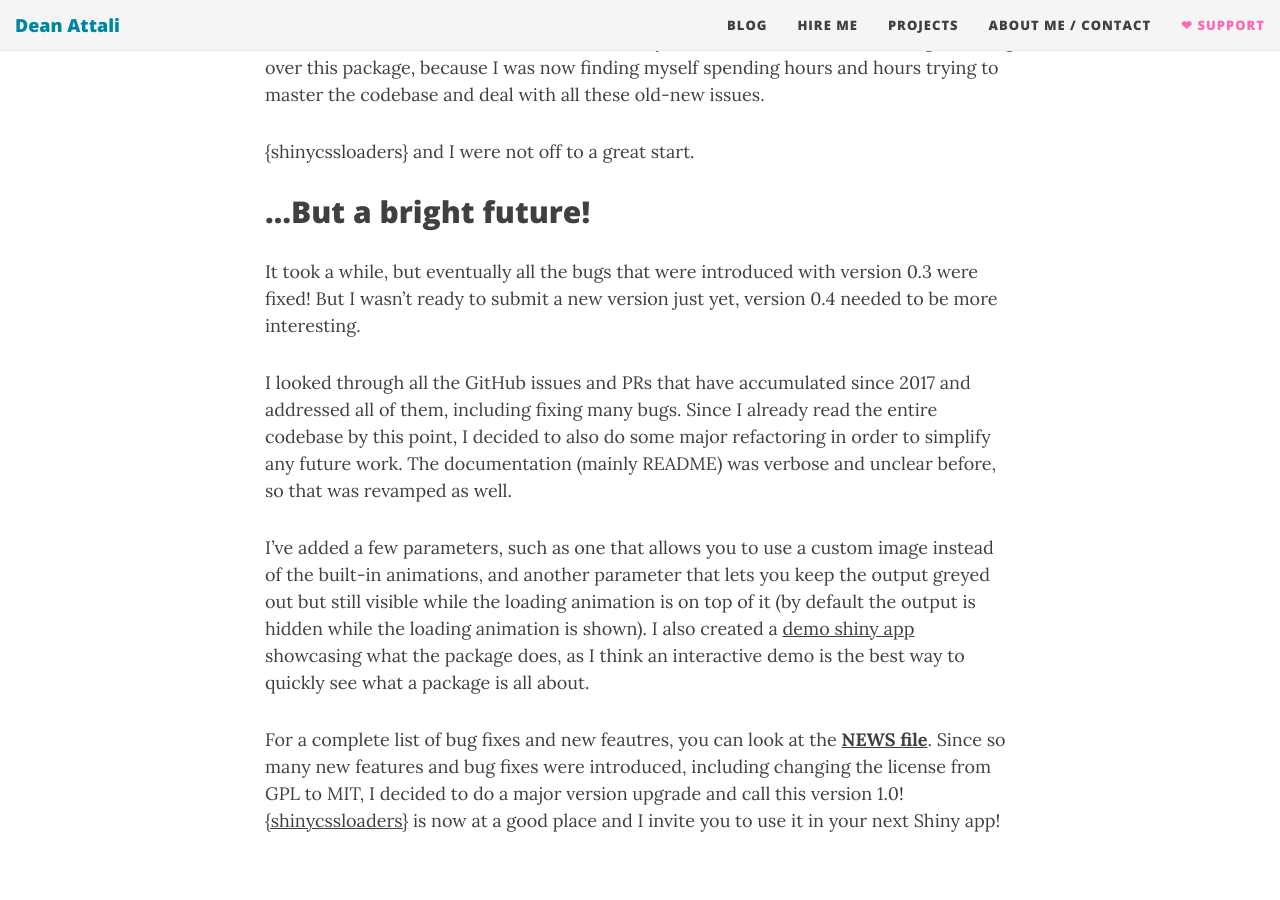
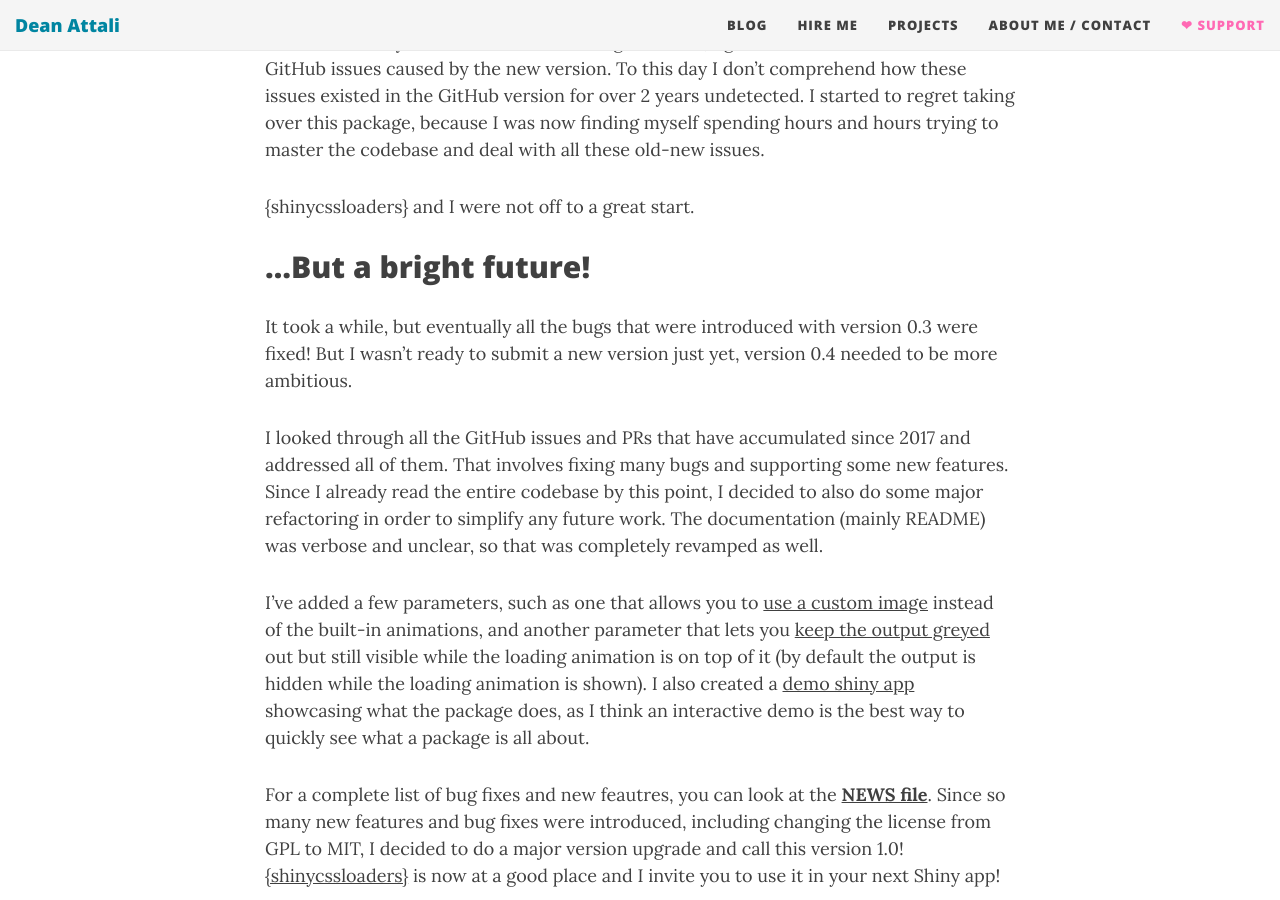
Before and after one commit to daattali/daattali.github.io, a Jekyll site: the page built from notblog/2020-08-04-shinycssloaders-v1.0.md, in a window 1280 px wide and 900 px high, scrolled down 2360 px. Built offline with Jekyll 4.4.1, drawn with Linux system fonts in a browser that asks for light colours; nearby versions of some CDN libraries; some of the changed text lies outside the part shown.

Commit message:
Update 2020-08-04-shinycssloaders-v1.0.md

```diff
--- a/notblog/2020-08-04-shinycssloaders-v1.0.md
+++ b/notblog/2020-08-04-shinycssloaders-v1.0.md
@@ -8,7 +8,7 @@
 gh-badge: [follow, star]
 ---
 
-The [{shinycssloaders}](https://github.com/daattali/shinycssloaders/) package is a handy little tool that lets you easily add loading animations to a Shiny output (a plot, a table, etc.) while it's recalculating.
+The [{shinycssloaders}](https://github.com/daattali/shinycssloaders/) package is a handy little tool that lets you easily add loading animations to a Shiny output (a plot, a table, etc.) while it's recalculating. It's extremely easy to use--all you need to do is wrap the output in `withSpinner()`. For example, `plotOutput("plot")` becomes `plotOutput("plot") %>% withSpinner()`.
 
 [![demo gif]({{ site.url }}/img/blog/shinycssloaders/shinycssloaders-demo-gif.gif)]({{ site.url }}/img/blog/shinycssloaders/shinycssloaders-demo-gif.gif)
 
@@ -39,10 +39,10 @@
 
 ## ...But a bright future!
 
-It took a while, but eventually all the bugs that were introduced with version 0.3 were fixed! But I wasn't ready to submit a new version just yet, version 0.4 needed to be more interesting.
+It took a while, but eventually all the bugs that were introduced with version 0.3 were fixed! But I wasn't ready to submit a new version just yet, version 0.4 needed to be more ambitious.
 
-I looked through all the GitHub issues and PRs that have accumulated since 2017 and addressed all of them, including fixing many bugs. Since I already read the entire codebase by this point, I decided to also do some major refactoring in order to simplify any future work. The documentation (mainly README) was verbose and unclear before, so that was revamped as well.
+I looked through all the GitHub issues and PRs that have accumulated since 2017 and addressed all of them. That involves fixing many bugs and supporting some new features. Since I already read the entire codebase by this point, I decided to also do some major refactoring in order to simplify any future work. The documentation (mainly README) was verbose and unclear, so that was completely revamped as well.
 
-I've added a few parameters, such as one that allows you to use a custom image instead of the built-in animations, and another parameter that lets you keep the output greyed out but still visible while the loading animation is on top of it (by default the output is hidden while the loading animation is shown). I also created a [demo shiny app](https://daattali.com/shiny/shinycssloaders-demo/) showcasing what the package does, as I think an interactive demo is the best way to quickly see what a package is all about.
+I've added a few parameters, such as one that allows you to [use a custom image](https://github.com/daattali/shinycssloaders/issues/46) instead of the built-in animations, and another parameter that lets you [keep the output greyed](https://github.com/daattali/shinycssloaders/issues/22) out but still visible while the loading animation is on top of it (by default the output is hidden while the loading animation is shown). I also created a [demo shiny app](https://daattali.com/shiny/shinycssloaders-demo/) showcasing what the package does, as I think an interactive demo is the best way to quickly see what a package is all about.
 
 For a complete list of bug fixes and new feautres, you can look at the **[NEWS file](https://github.com/daattali/shinycssloaders/blob/master/NEWS.md)**. Since so many new features and bug fixes were introduced, including changing the license from GPL to MIT, I decided to do a major version upgrade and call this version 1.0! [{shinycssloaders}](https://github.com/daattali/shinycssloaders/) is now at a good place and I invite you to use it in your next Shiny app!
```
